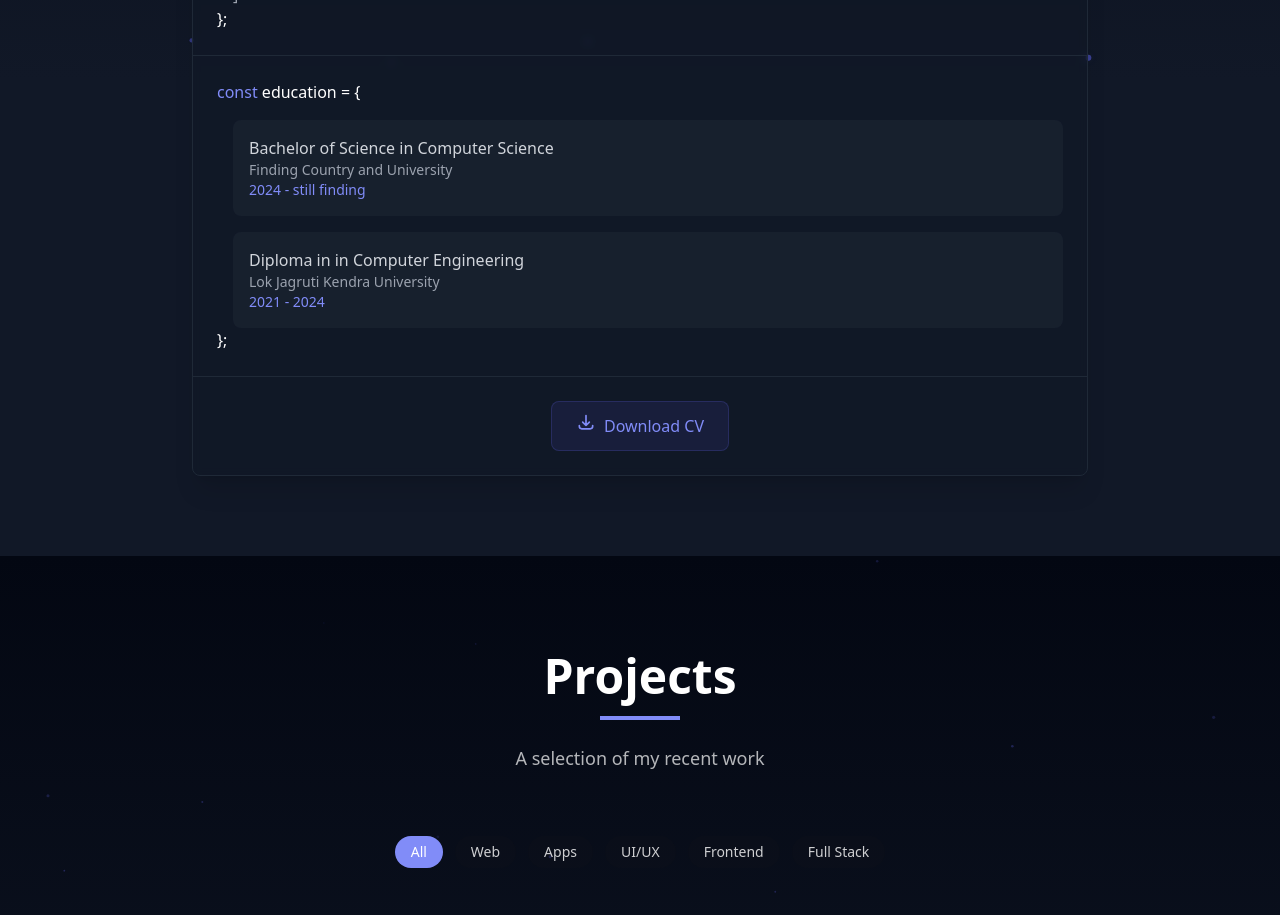
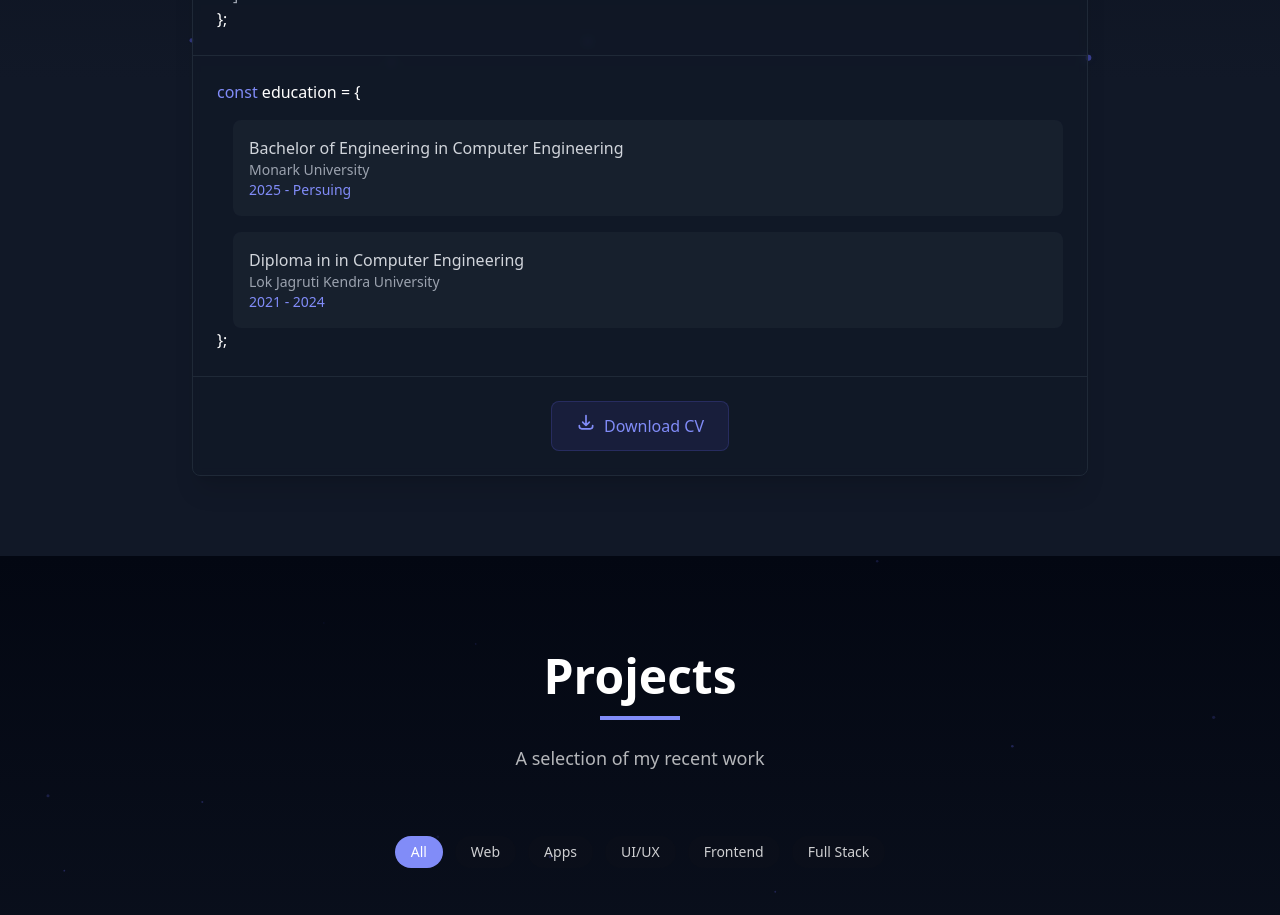
Before and after one commit to Mihir0336/Mihir-s-Portfolio, a React (Vite) app: page / in a window 1280 px wide. Shown: the part 1520-2435 px from the top of the page. Built offline with nearby package versions, Linux system fonts and the light colour scheme; grey boxes are pictures that could not be loaded.

Commit message:
Update About.jsx

```diff
--- a/src/components/About.jsx
+++ b/src/components/About.jsx
@@ -267,10 +267,10 @@ const About = () => {
           <motion.div variants={itemVariants} className="ml-4 space-y-4">
             {[
               {
-                degree: "Bachelor of Science",
-                field: "Computer Science",
-                university: "Finding Country and University",
-                year: "2024 - still finding"
+                degree: "Bachelor of Engineering",
+                field: "Computer Engineering",
+                university: "Monark University",
+                year: "2025 - Persuing"
               },
               {
                 degree: "Diploma in",
```
